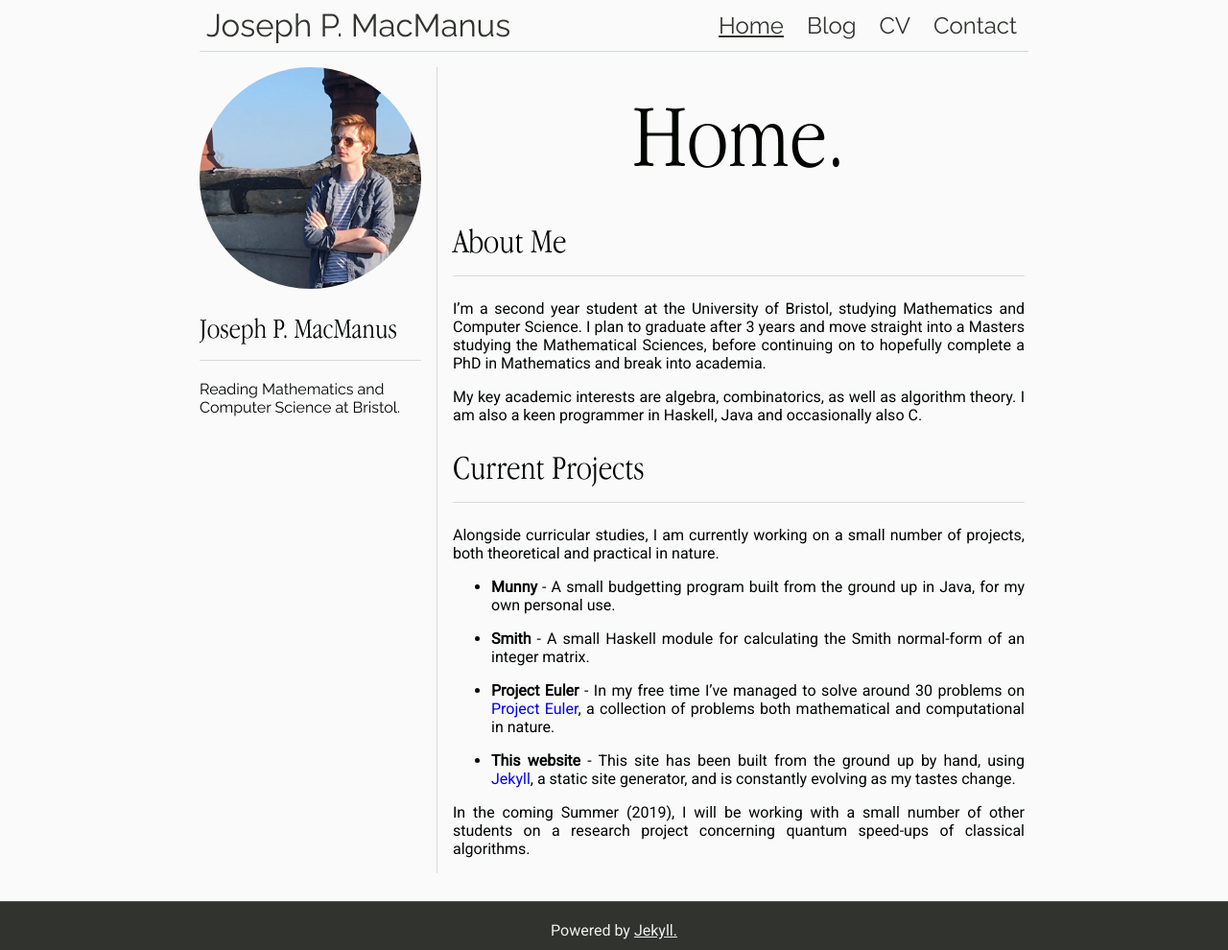
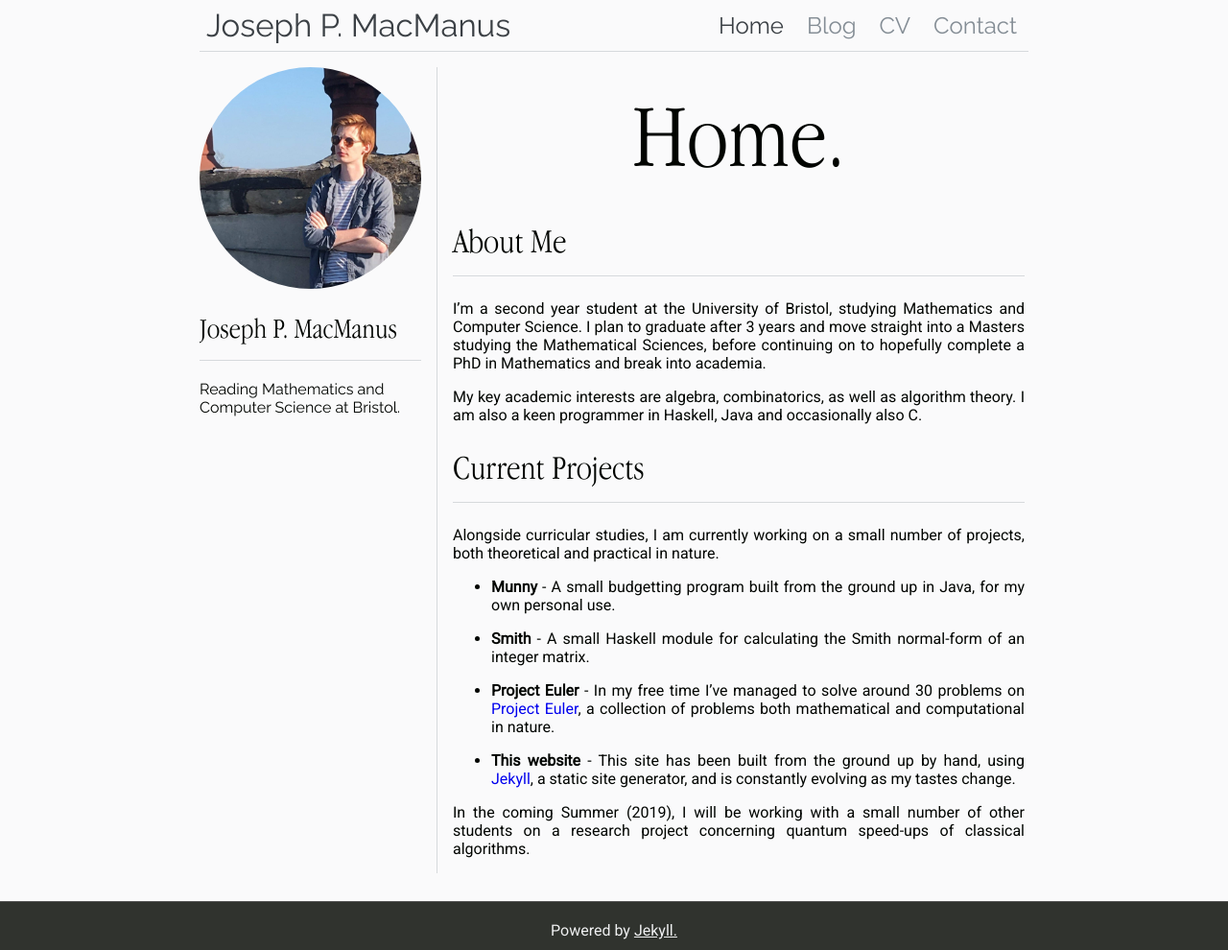
Before and after one commit to tiepdotme/jpmacmanus.me, a Jekyll site: the page built from index.md, in a window 1280 px wide. Shown: the whole page at 96% size. Built offline with Jekyll 4.4.1, drawn with Linux system fonts in a browser that asks for light colours.

Commit message:
small changes to header colours

```diff
--- a/_sass/header.scss
+++ b/_sass/header.scss
@@ -33,34 +33,34 @@
 }
 
 #current {
-  // color: $snow-white;
+  color: $active-header-link;
   //font-style: italic;
   //font-weight: bolder;
-  text-decoration: underline;
+  // text-decoration: underline;
 }
 
 a.headerItem:link {
-  color: $jet-black;
+  color: $header-link-colour;
   text-decoration: none;
 
 }
 
 a.headerItem:visited {
-  color: $jet-black;
+  color: $header-link-colour;
   text-decoration: none;
 }
 
 a.headerItem:hover {
-  color: $reg-black;
+  color: $active-header-link;
   //font-weight: bolder;
-  // background-color: $header-link-colour;
+  background-color: $highlight-colour;
 }
 
 a.headerItem:active {
-  color: $moonstone;
+  color: $active-header-link;
   text-decoration: none;
+
 }
-
 
 
 #namelink {
@@ -69,5 +69,5 @@ a.headerItem:active {
   font-size: 33px;
   padding: 7px;
   font-weight: normal;
-  // color: $snow-white;
+  color: $active-header-link;
 }
```
